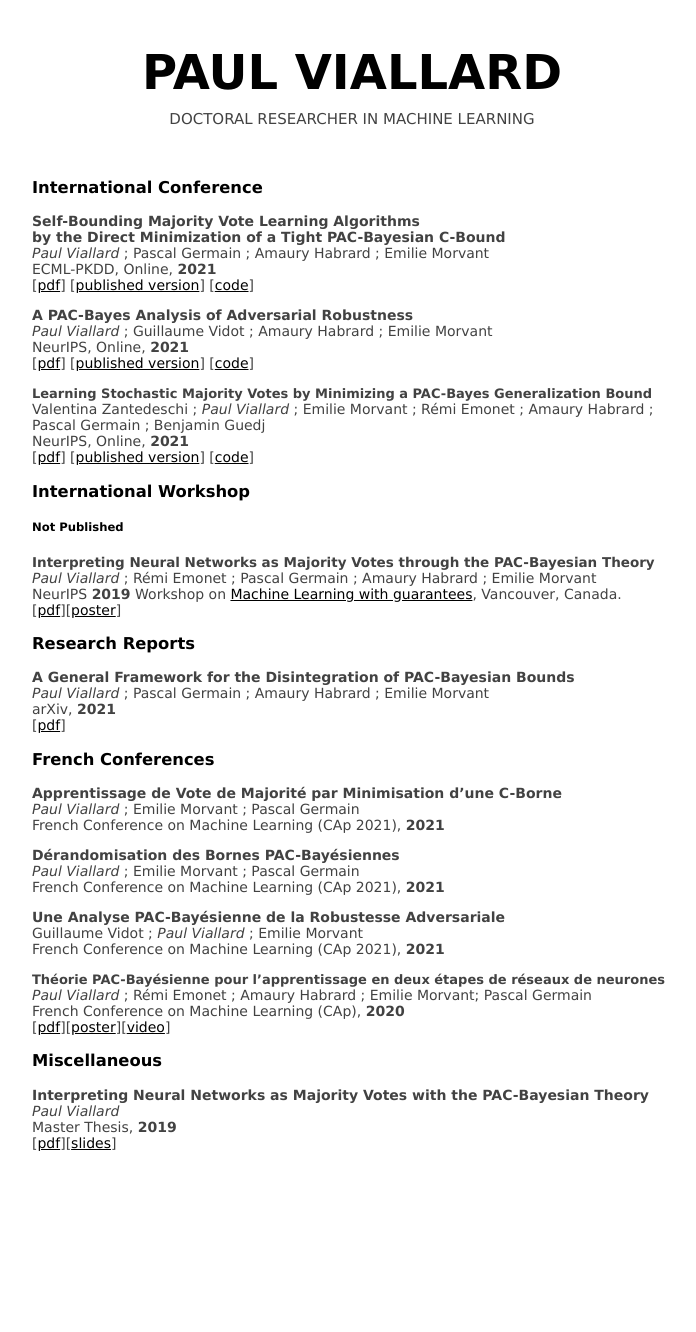
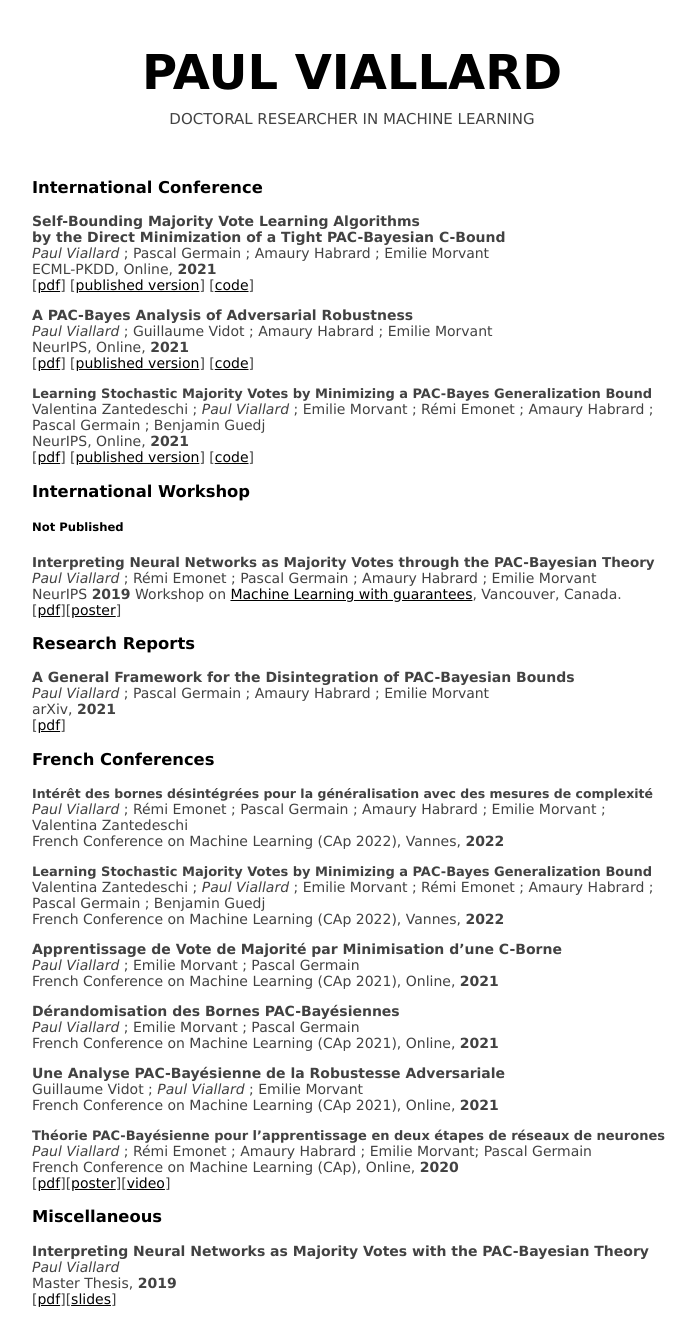
Before and after one commit to paulviallard/paulviallard.github.io, a Jekyll site: the page built from publication.md, in a window 1280 px wide. Shown: the whole page, without its empty margins (288-984 px from the left). Built offline with Jekyll 4.4.1, drawn with Linux system fonts in a browser that asks for light colours; our own code applies the rules of GitHub Pages for plain Markdown files; before the commit the page ends 1176 px from its top, so only the background shows below that.

Commit message:
feat: add the CAp22 proceedings

```diff
--- a/publication.md
+++ b/publication.md
@@ -33,21 +33,29 @@ arXiv, **2021**
 
 ### French Conferences
 
+<strong style="font-size: 12.5px">Intérêt des bornes désintégrées pour la généralisation avec des mesures de complexité</strong>
+_Paul Viallard_ ; Rémi Emonet ; Pascal Germain ; Amaury Habrard ; Emilie Morvant ; Valentina Zantedeschi
+French Conference on Machine Learning (CAp 2022), Vannes, **2022**
+
+<strong style="font-size: 13px">Learning Stochastic Majority Votes by Minimizing a PAC-Bayes Generalization Bound</strong>
+Valentina Zantedeschi ; _Paul Viallard_ ; Emilie Morvant ; Rémi Emonet ; Amaury Habrard ; Pascal Germain ; Benjamin Guedj
+French Conference on Machine Learning (CAp 2022), Vannes, **2022**
+
 **Apprentissage de Vote de Majorité par Minimisation d’une C-Borne**
 _Paul Viallard_ ; Emilie Morvant ; Pascal Germain
-French Conference on Machine Learning (CAp 2021), **2021**
+French Conference on Machine Learning (CAp 2021), Online, **2021**
 
 **Dérandomisation des Bornes PAC-Bayésiennes**
 _Paul Viallard_ ; Emilie Morvant ; Pascal Germain
-French Conference on Machine Learning (CAp 2021), **2021**
+French Conference on Machine Learning (CAp 2021), Online, **2021**
 
 **Une Analyse PAC-Bayésienne de la Robustesse Adversariale**
 Guillaume Vidot ; _Paul Viallard_ ; Emilie Morvant
-French Conference on Machine Learning (CAp 2021), **2021**
+French Conference on Machine Learning (CAp 2021), Online, **2021**
 
 <strong style="font-size: 13.0px">Théorie PAC-Bayésienne pour l'apprentissage en deux étapes de réseaux de neurones</strong>
 _Paul Viallard_ ; Rémi Emonet ; Amaury Habrard ; Emilie Morvant; Pascal Germain
-French Conference on Machine Learning (CAp), **2020**
+French Conference on Machine Learning (CAp), Online, **2020**
 [[pdf](https://drive.google.com/file/d/1ayUPkvPUzLrvOg2onV-t1r2nPbO_X4Tb/view?usp=sharing)][[poster](publication/2020/cap/poster)][[video](https://www.youtube.com/watch?v=__3UueF5NZQ)]
 
 ### Miscellaneous
```
